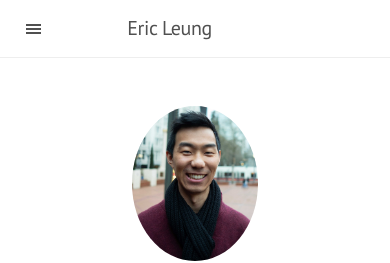
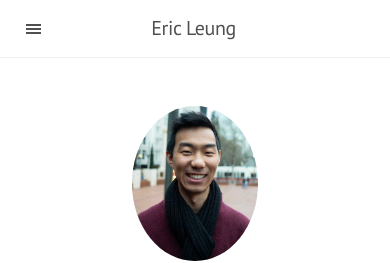
Before and after one commit to erictleung/erictleung.github.io, a Jekyll site: the page built from index.md, in a window 390 px wide. Shown: the top 263 px of the page. Built offline with Jekyll 4.4.1, drawn with Linux system fonts in a browser that asks for light colours; nearby versions of some CDN libraries.

Commit message:
Center name title in mobile

```diff
--- a/public/css/custom.css
+++ b/public/css/custom.css
@@ -14,7 +14,7 @@
 
 @media (max-width: 48rem) {
   h3.masthead-title {
-      padding-left: 3rem;
+      padding-left: 6rem;
   }
 }
 
```
